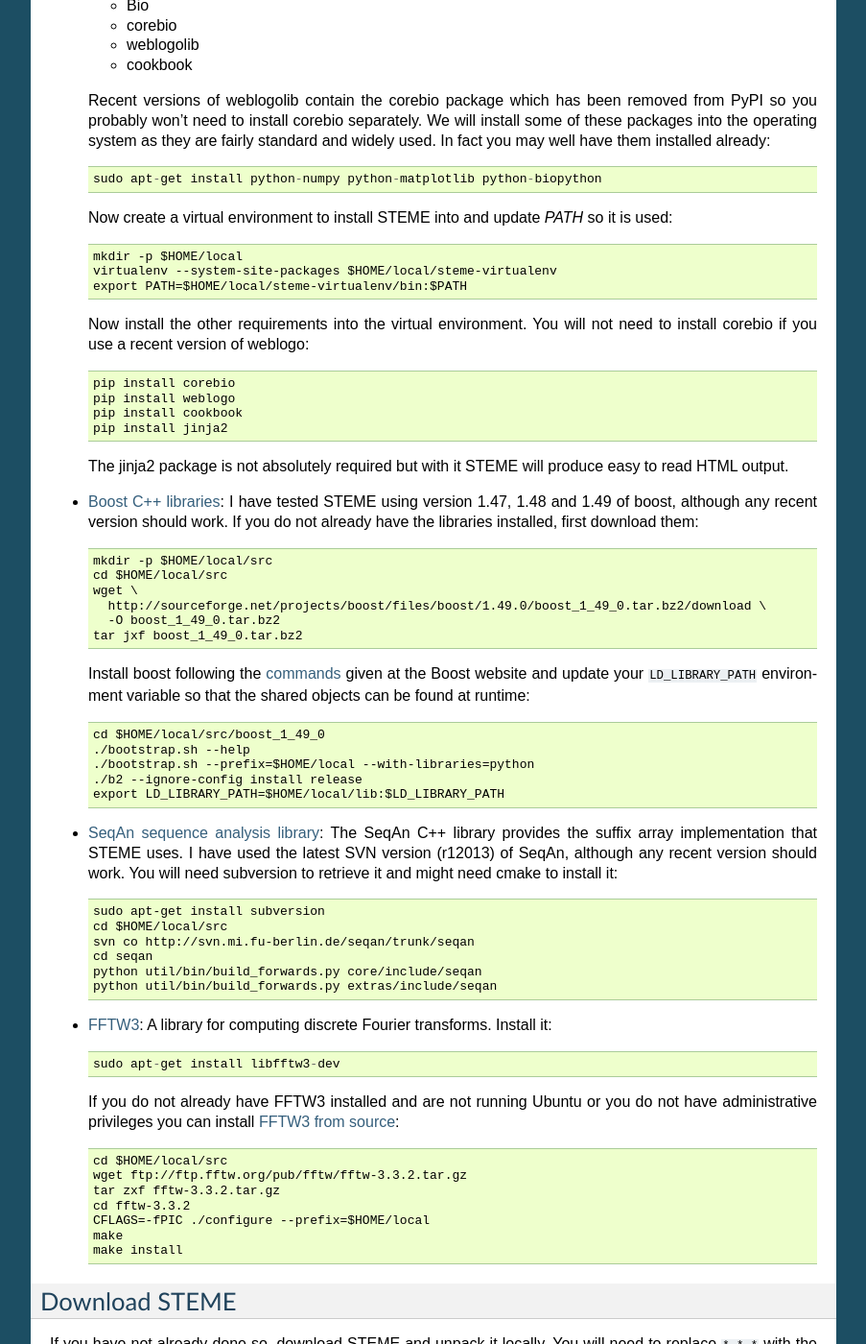
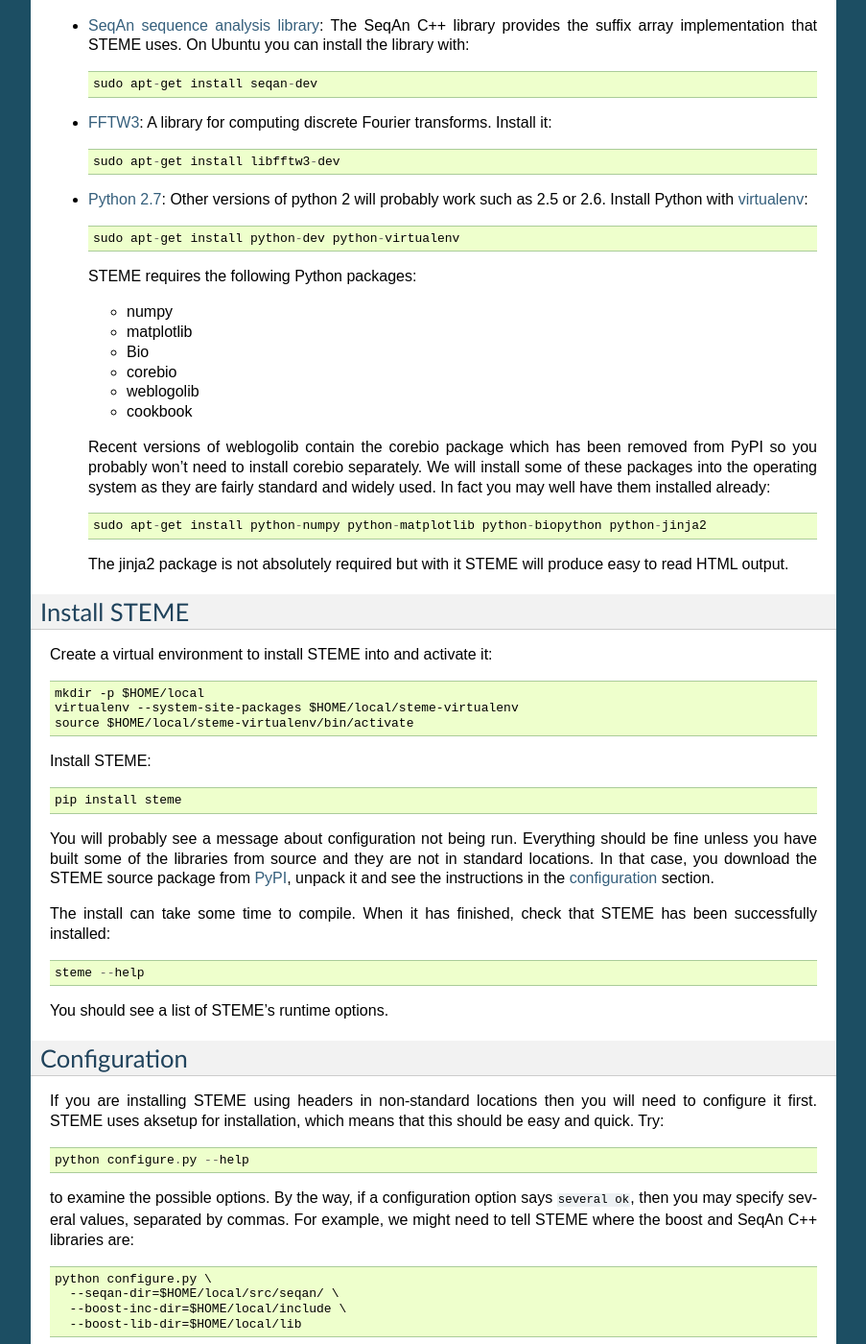
Before and after one commit to JohnReid/STEME, a Sphinx documentation site: the page built from docs/source/getting_started.rst, in a window 1280 px wide and 1400 px high, scrolled down 924 px. Shown: the whole window at 96% size, without its empty margins (198-1101 px from the left). Built offline with Sphinx 7.4.7, drawn with Linux system fonts in a browser that asks for light colours; formulas are drawn with MathJax 3; the version number could not be read and is left out; some of the changed text lies outside the part shown.

Commit message:
Update docs and install

```diff
--- a/docs/source/getting_started.rst
+++ b/docs/source/getting_started.rst
@@ -4,15 +4,22 @@
 
 Installation
 ============
-These installation instructions are specifically for an Ubuntu Linux system but should work with minor
-changes on other Linux systems and with some changes on other operating systems (Windows, MacOS, etc..).
-For other Linux systems you will need to replace any invocations of ``apt-get`` with your system's package
-manager. For other operating systems you will need to work out the corresponding method of install.
-The instructions install packages using ``apt-get`` where possible, otherwise they are installed in ``$HOME/local/``.
-There are also some `Darwin/MacOS specific installation instructions`_.
 
-I have written these instructions to install STEME into a virtual Python environment using the virtualenv_ tool.
-This has the benefits of isolating the STEME install from the rest of your system and can be done without
+These installation instructions are specifically for an Ubuntu Linux system
+with a bash shell but should work with minor changes on other Linux systems and
+with some changes on other operating systems (Windows, MacOS, etc..).
+For other Linux systems you will need to replace any invocations of
+``apt-get`` with your system's package manager. For other operating systems you
+will need to work out the corresponding method of install. The instructions
+install packages using ``apt-get`` where possible, otherwise they are
+installed in ``$HOME/local/``. There are also some `Darwin/MacOS specific
+installation instructions`_. All of the prerequisites can be installed from
+source if necessary but it is far easier to use your system's package
+manager if possible.
+
+I have written these instructions to install STEME into a virtual Python
+environment using the virtualenv_ tool. This has the benefits of isolating the
+STEME install from the rest of your system and can be done without
 administrator privileges.
 
 .. _virtualenv: http://www.virtualenv.org/en/latest/index.html
@@ -22,7 +29,8 @@
 
 Prerequisites
 -------------
-The following software should be downloaded and unpacked/installed somewhere on your system:
+The following software should be downloaded and unpacked/installed somewhere
+on your system:
 
 - GCC_: I have tested STEME with g++ versions 4.5.1 and 4.6.3 but other recent versions should work. I have had
   reports that gcc 4.2.1 works on a Mac but that gcc 4.0.1 does not. Every release of
@@ -35,13 +43,35 @@
 
     sudo apt-get install gcc build-essential
 
-  If gcc is not already installed and you do not have administrator privileges you could install it locally from source.
+  If gcc is not already installed and you do not have administrator privileges
+  you could install it locally from source.
 
 
-- `Python 2.7`_: Other versions of python 2 will probably work such as 2.5 or 2.6. Install Python
-  with virtualenv_::
+- `Boost C++ libraries`_: Versions more recent than 1.47 should work. The
+  easiest way to install them is through your package manager::
 
-	sudo apt-get install python-dev python-virtualenv
+    sudo apt-get install libboost-dev
+
+  Otherwise you can download them and install the libraries following the
+  commands_ given at the Boost website.
+
+
+- `SeqAn sequence analysis library`_: The SeqAn C++ library provides the suffix
+  array implementation that STEME uses. On Ubuntu you can install the library
+  with::
+
+    sudo apt-get install seqan-dev
+
+
+- `FFTW3`_: A library for computing discrete Fourier transforms. Install it::
+
+    sudo apt-get install libfftw3-dev
+
+
+- `Python 2.7`_: Other versions of python 2 will probably work such as 2.5 or
+  2.6. Install Python with virtualenv_::
+
+    sudo apt-get install python-dev python-virtualenv
 
   STEME requires the following Python packages:
 
@@ -52,82 +82,16 @@
   * weblogolib
   * cookbook
 
-  Recent versions of weblogolib contain the corebio package which has been removed from PyPI so you probably won't
-  need to install corebio separately.
-  We will install some of these packages into the operating system as they are fairly standard and widely used. In fact you
-  may well have them installed already::
+  Recent versions of weblogolib contain the corebio package which has been
+  removed from PyPI so you probably won't need to install corebio separately.
+  We will install some of these packages into the operating system as they are
+  fairly standard and widely used. In fact you may well have them installed
+  already::
 
-    sudo apt-get install python-numpy python-matplotlib python-biopython
+    sudo apt-get install python-numpy python-matplotlib python-biopython python-jinja2
 
-  Now create a virtual environment to install STEME into and update `PATH` so it is used::
-
-	mkdir -p $HOME/local
-	virtualenv --system-site-packages $HOME/local/steme-virtualenv
-	export PATH=$HOME/local/steme-virtualenv/bin:$PATH
-
-  Now install the other requirements into the virtual environment. You will not need to install corebio if you use
-  a recent version of weblogo::
-
-    pip install corebio
-    pip install weblogo
-    pip install cookbook
-    pip install jinja2
-
-  The jinja2 package is not absolutely required but with it STEME will produce easy to read HTML output.
-
-
-- `Boost C++ libraries`_: I have tested STEME using version 1.47, 1.48 and 1.49 of boost,
-  although any recent version should work. If you do not already have the libraries installed,
-  first download them::
-
-    mkdir -p $HOME/local/src
-    cd $HOME/local/src
-    wget \
-      http://sourceforge.net/projects/boost/files/boost/1.49.0/boost_1_49_0.tar.bz2/download \
-      -O boost_1_49_0.tar.bz2
-    tar jxf boost_1_49_0.tar.bz2
-
-
-  Install boost following the commands_ given at the Boost website and update your
-  ``LD_LIBRARY_PATH`` environment variable so that the shared objects can be found
-  at runtime::
-
-    cd $HOME/local/src/boost_1_49_0
-    ./bootstrap.sh --help
-    ./bootstrap.sh --prefix=$HOME/local --with-libraries=python
-    ./b2 --ignore-config install release
-    export LD_LIBRARY_PATH=$HOME/local/lib:$LD_LIBRARY_PATH
-
-
-
-
-- `SeqAn sequence analysis library`_: The SeqAn C++ library provides the suffix array implementation that
-  STEME uses. I have used the latest SVN version (r12013) of SeqAn, although any recent version should work.
-  You will need subversion to retrieve it and might need cmake to install it::
-
-    sudo apt-get install subversion
-    cd $HOME/local/src
-    svn co http://svn.mi.fu-berlin.de/seqan/trunk/seqan
-    cd seqan
-    python util/bin/build_forwards.py core/include/seqan
-    python util/bin/build_forwards.py extras/include/seqan
-
-
-
-- `FFTW3`_: A library for computing discrete Fourier transforms. Install it::
-
-    sudo apt-get install libfftw3-dev
-
-  If you do not already have FFTW3 installed and are not running Ubuntu or you do not have
-  administrative privileges you can install `FFTW3 from source`_::
-
-    cd $HOME/local/src
-    wget ftp://ftp.fftw.org/pub/fftw/fftw-3.3.2.tar.gz
-    tar zxf fftw-3.3.2.tar.gz
-    cd fftw-3.3.2
-    CFLAGS=-fPIC ./configure --prefix=$HOME/local
-    make
-    make install
+  The jinja2 package is not absolutely required but with it STEME will produce
+  easy to read HTML output.
 
 
 .. _GCC: http://gcc.gnu.org/
@@ -140,41 +104,52 @@
 
 
 
+Install STEME
+-------------
 
+Create a virtual environment to install STEME into and activate it::
 
+    mkdir -p $HOME/local
+    virtualenv --system-site-packages $HOME/local/steme-virtualenv
+    source $HOME/local/steme-virtualenv/bin/activate
 
-.. index:: download
+Install STEME::
 
-Download STEME
---------------
+    pip install steme
 
-If you have not already done so, download STEME and unpack it locally. You will need to replace
-``*.*.*`` with the version of STEME you want to install (check at PyPI_)::
+You will probably see a message about configuration not being run. Everything
+should be fine unless you have built some of the libraries from source and
+they are not in standard locations. In that case, you download the STEME
+source package from PyPI_, unpack it and see the instructions in the
+configuration_ section.
 
-    cd $HOME/local/src
-    wget http://pypi.python.org/packages/source/S/STEME/STEME-*.*.*.tar.gz
-    tar zxf STEME-*.*.*.tar.gz
-    cd $HOME/local/src/STEME-*.*.*
+The install can take some time to compile. When it has finished, check that
+STEME has been successfully installed::
 
-.. _PyPI: http://pypi.python.org/pypi/STEME/
+    steme --help
+
+You should see a list of STEME's runtime options.
+
+.. _PyPI: https://pypi.python.org/pypi/STEME/
 
 
 
 
+.. index:: _configuration
 
-.. index:: build environment
+Configuration
+-------------
 
-Configure, build, install
--------------------------
-
-We are ready to configure STEME. STEME uses aksetup for installation, which means that
-installation should be easy and quick. Try::
+If you are installing STEME using headers in non-standard locations then you
+will need to configure it first. STEME uses aksetup for installation, which
+means that this should be easy and quick. Try::
 
     python configure.py --help
 
-to examine the possible options. By the way, if a configuration option says ``several ok``,
-then you may specify several values, separated by commas. We need to tell STEME
-where the boost and seqan C++ libraries are::
+to examine the possible options. By the way, if a configuration option says
+``several ok``, then you may specify several values, separated by commas.
+For example, we might need to tell STEME where the boost and SeqAn C++
+libraries are::
 
     python configure.py \
       --seqan-dir=$HOME/local/src/seqan/ \
@@ -193,19 +168,13 @@
 configure, and it will automatically update these files for you. This is particularly
 handy if you want to perform an unattended or automatic installation via pip_ or easy_install_.
 
-Now install STEME::
+Once STEME is configured, you can install it using the normal method::
 
     python setup.py install
 
-This can take some time to compile. When it has finished, check that STEME has been successfully installed::
-
-    steme --help
-
-You should see a list of STEME's runtime options.
 
 .. _easy_install: http://packages.python.org/distribute/easy_install.html
 .. _pip: http://pypi.python.org/pypi/pip
-
 
 
 
@@ -217,14 +186,6 @@
 
 I have installed STEME successfully on MacOS 10.6.8 using Darwin gcc 4.2.1. Here are some notes that
 might help you if you run into any problems.
-
-* On my MacOS I do not have ``wget``, you should replace it in the above instructions with ``curl -O``. This
-  may not work for the boost download link which you can download manually.
-
-
-* The environment variable ``LD_LIBRARY_PATH`` is called ``DYLD_LIBRARY_PATH`` on the Mac
-  so this must be changed in the above.
-
 
 * When installing packages using pip, you may see errors such as::
 
--- a/setup.py
+++ b/setup.py
@@ -38,7 +38,7 @@
     return ConfigSchema(
         make_boost_base_options() + [
             BoostLibraries("python"),
-            Option("SEQAN_DIR"),
+            Option("SEQAN_DIR", default=''),
             StringListOption(
                 "CXXFLAGS", [], help="Any extra C++ compiler options to include"),
             StringListOption(
@@ -229,7 +229,7 @@
                                     ],
                                 },
         include_package_data  = True,
-        install_requires      = ['cookbook', 'numpy', 'matplotlib'],
+        install_requires      = ['cookbook', 'numpy', 'matplotlib', 'weblogo'],
         scripts               = [
                                     'python/scripts/steme',
                                     'python/scripts/steme-em',
```
Also changed, not shown: 3 other files.
